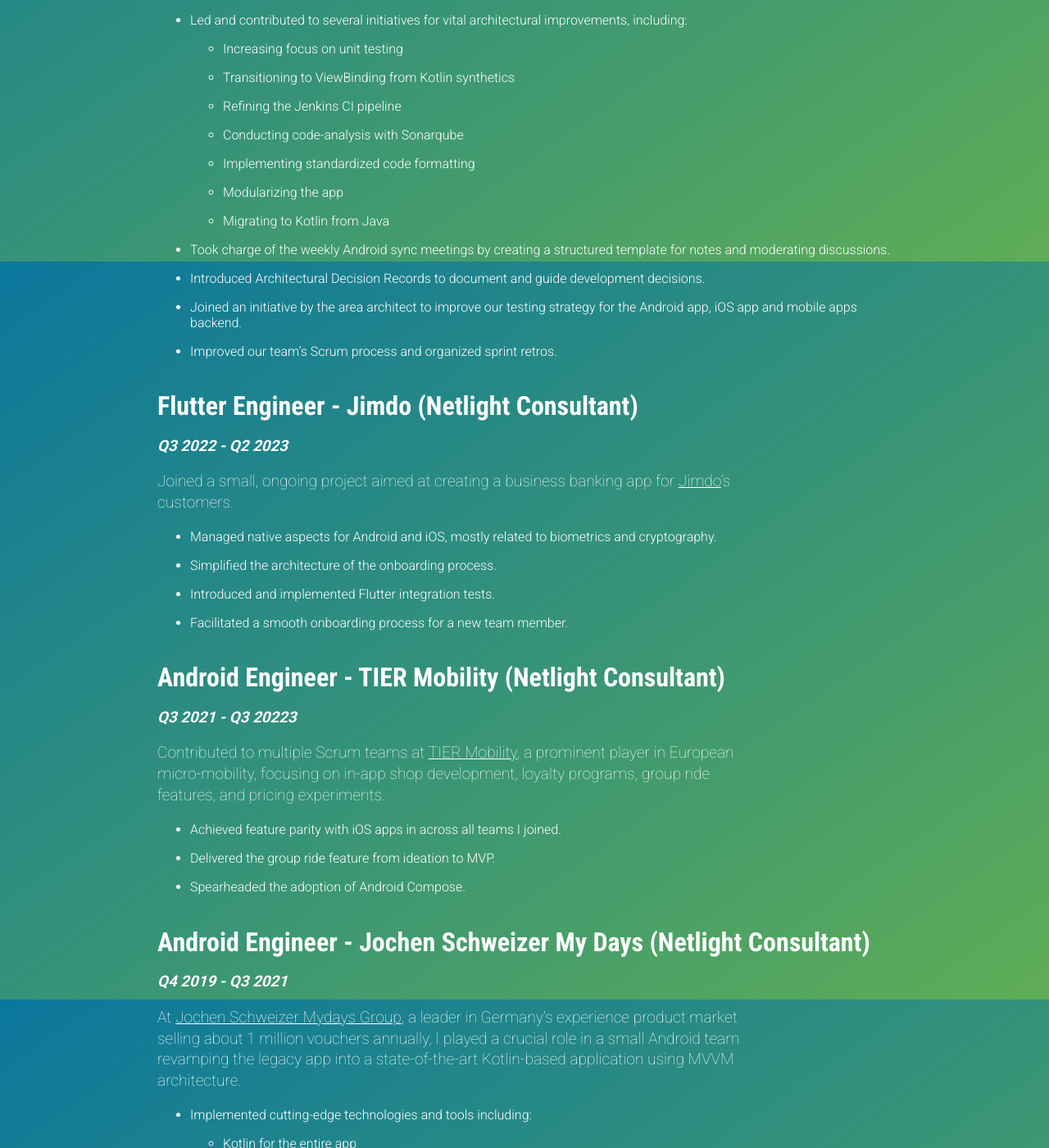
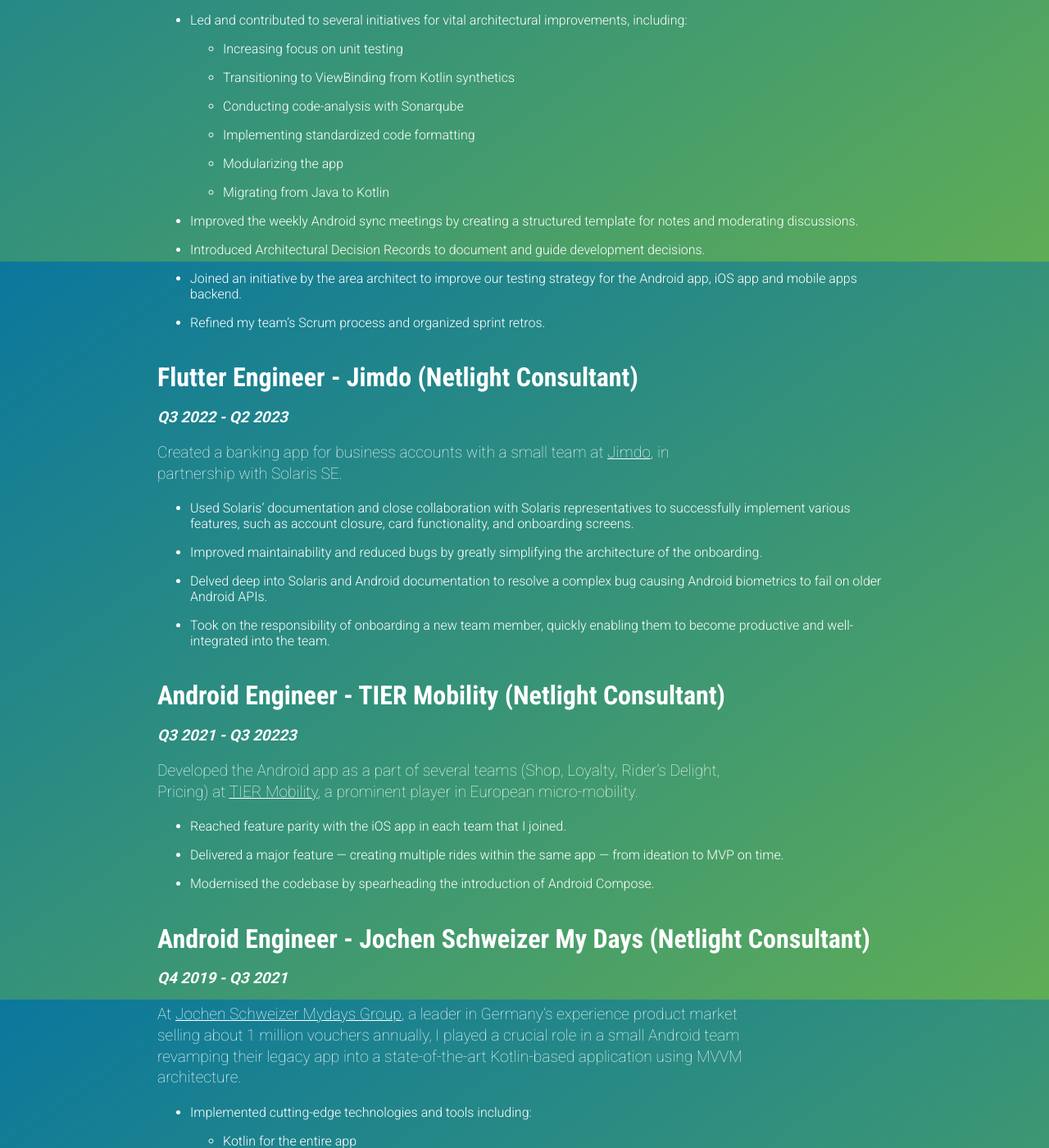
Before and after one commit to molundb/molundb.github.io, a Jekyll site: the page built from work-experience/index.md, in a window 1280 px wide and 1400 px high, scrolled down 581 px. Shown: the whole window at 82% size. Built offline with Jekyll 4.4.1, drawn with Linux system fonts in a browser that asks for light colours; nearby versions of some CDN libraries; some of the changed text lies outside the part shown.

Commit message:
update work experience

```diff
--- a/work-experience/index.md
+++ b/work-experience/index.md
@@ -9,63 +9,66 @@
 
 ### _Q3 2023 - Q1 2024_
 
-At [Zooplus](https://www.zooplus.com/), an online retailer of pet food and
-supplies with a yearly revenue exceeding €2.1 billion, I joined one of the
-Scrum teams responsible for developing the Zooplus Android app.
+Joined one of three Scrum teams responsible for developing the Android apps of
+[Zooplus](https://www.zooplus.com/), a leading European online retailer of pet
+food and supplies with a yearly revenue exceeding €2.1 billion.
 
-- Quickly integrated into the team, becoming a key contributor and facilitating
-  on-time delivery of a significant new feature.
+- Played a key role in ensuring timely delivery of a significant feature
+  enabling customers to set up recurring orders.
 - Led and contributed to several initiatives for vital architectural
   improvements, including:
   - Increasing focus on unit testing
   - Transitioning to ViewBinding from Kotlin synthetics
-  - Refining the Jenkins CI pipeline
   - Conducting code-analysis with Sonarqube
   - Implementing standardized code formatting
   - Modularizing the app
-  - Migrating to Kotlin from Java
-- Took charge of the weekly Android sync meetings by creating a structured
-  template for notes and moderating discussions.
+  - Migrating from Java to Kotlin
+- Improved the weekly Android sync meetings by creating a structured template
+  for notes and moderating discussions.
 - Introduced Architectural Decision Records to document and guide development
   decisions.
 - Joined an initiative by the area architect to improve our testing strategy for
   the Android app, iOS app and mobile apps backend.
-- Improved our team’s Scrum process and organized sprint retros.
+- Refined my team’s Scrum process and organized sprint retros.
 
 ## Flutter Engineer - Jimdo (Netlight Consultant)
 
 ### _Q3 2022 - Q2 2023_
 
-Joined a small, ongoing project aimed at creating a business banking app for
-[Jimdo](https://www.jimdo.com/)’s customers.
+Created a banking app for business accounts with a small team at
+[Jimdo](https://www.jimdo.com/), in partnership with Solaris SE.
 
-- Managed native aspects for Android and iOS, mostly related to biometrics and
-  cryptography.
-- Simplified the architecture of the onboarding process.
-- Introduced and implemented Flutter integration tests.
-- Facilitated a smooth onboarding process for a new team member.
+- Used Solaris' documentation and close collaboration with Solaris
+  representatives to successfully implement various features, such as account
+  closure, card functionality, and onboarding screens.
+- Improved maintainability and reduced bugs by greatly simplifying the
+  architecture of the onboarding.
+- Delved deep into Solaris and Android documentation to resolve a complex bug
+  causing Android biometrics to fail on older Android APIs.
+- Took on the responsibility of onboarding a new team member, quickly enabling
+  them to become productive and well-integrated into the team.
 
 ## Android Engineer - TIER Mobility (Netlight Consultant)
 
 ### _Q3 2021 - Q3 20223_
 
-Contributed to multiple Scrum teams at
-[TIER Mobility](https://www.tier.app/en/), a prominent player in European
-micro-mobility, focusing on in-app shop development, loyalty programs, group
-ride features, and pricing experiments.
+Developed the Android app as a part of several teams (Shop, Loyalty, Rider's
+Delight, Pricing) at [TIER Mobility](https://www.tier.app/en/), a prominent
+player in European micro-mobility.
 
-- Achieved feature parity with iOS apps in across all teams I joined.
-- Delivered the group ride feature from ideation to MVP.
-- Spearheaded the adoption of Android Compose.
+- Reached feature parity with the iOS app in each team that I joined.
+- Delivered a major feature — creating multiple rides within the same app — from
+  ideation to MVP on time.
+- Modernised the codebase by spearheading the introduction of Android Compose.
 
 ## Android Engineer - Jochen Schweizer My Days (Netlight Consultant)
 
 ### _Q4 2019 - Q3 2021_
 
-At [Jochen Schweizer Mydays Group](https://www.jochen-schweizer.de/), a leader in Germany's experience product
-market selling about 1 million vouchers annually, I played a crucial role in a
-small Android team revamping the legacy app into a state-of-the-art Kotlin-based
-application using MVVM architecture.
+At [Jochen Schweizer Mydays Group](https://www.jochen-schweizer.de/), a leader
+in Germany's experience product market selling about 1 million vouchers
+annually, I played a crucial role in a small Android team revamping their legacy
+app into a state-of-the-art Kotlin-based application using MVVM architecture.
 
 - Implemented cutting-edge technologies and tools including:
   - Kotlin for the entire app
@@ -100,9 +103,9 @@
 
 ### _Q3 2018 - Q2 2019_
 
-Led the development of an app for [The Life You Can
-Save](https://www.thelifeyoucansave.org/), a non-profit promoting effective
-charities.
+Led the development of an app for
+[The Life You Can Save](https://www.thelifeyoucansave.org/), a non-profit
+promoting effective charities.
 
 - Brought the app from ideation to MVP release.
 - Took initial architectural decisions.
```
